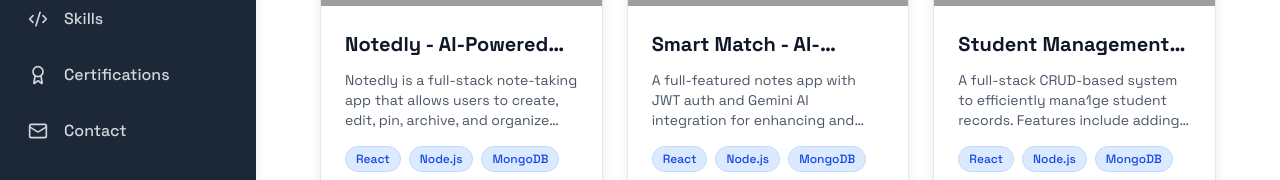
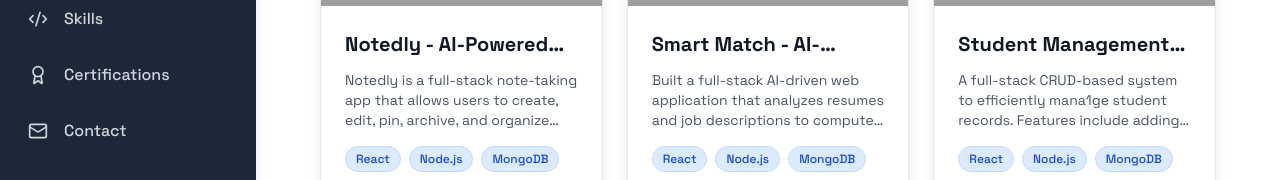
Before and after one commit to ManojKumarAchanta/my-portfolio, a React (Vite) app: page /projects in a window 1280 px wide. Shown: the part 305-485 px from the top of the page. Built offline with nearby package versions, Linux system fonts and the light colour scheme; grey boxes are pictures that could not be loaded.

Commit message:
fixed home issue

```diff
--- a/src/constants/constants.js
+++ b/src/constants/constants.js
@@ -19,7 +19,7 @@ export const projects = [
     title: "Smart Match - AI-Powered Job Matching",
     img: "https://res.cloudinary.com/dhrhmmufs/image/upload/v1751271202/Screenshot_from_2025-06-27_23-55-07_wihsxx.png",
     description:
-      "A full-featured notes app with JWT auth and Gemini AI integration for enhancing and organizing rich-text notes.",
+      "Built a full-stack AI-driven web application that analyzes resumes and job descriptions to compute match scores using the Gemini API. The system achieved 92% skill-match accuracy by leveraging intelligent keyword extraction, contextual analysis, and natural language processing.",
     github: "https://github.com/ManojKumarAchanta/notedly",
     url: "https://notedly-delta.vercel.app",
     tags: [
```
